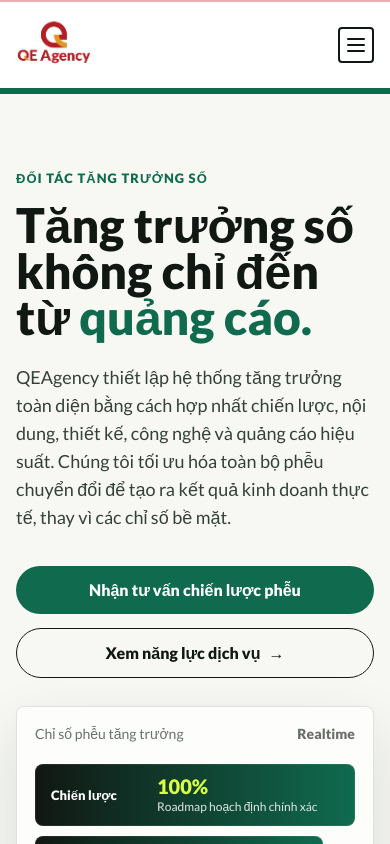
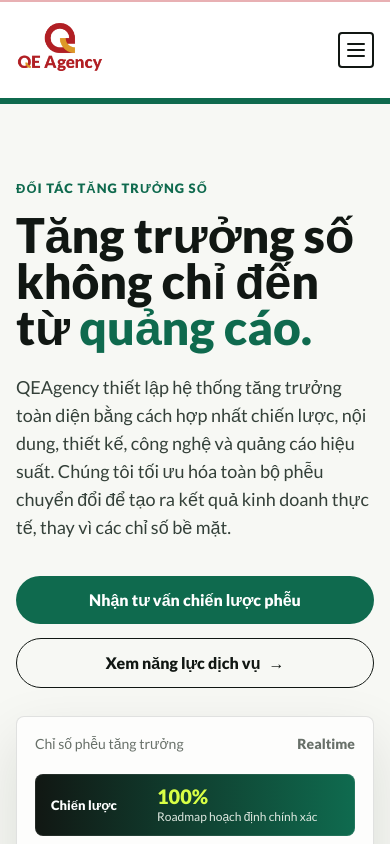
Before and after one commit to khannguyenvan23/qeagencygroup, a Next.js app: page / in a window 390 px wide. Shown: the top 844 px of the page. Built offline with nearby package versions, Linux system fonts and the light colour scheme.

Commit message:
Update admin

```diff
--- a/app/SiteHeader.tsx
+++ b/app/SiteHeader.tsx
@@ -23,7 +23,7 @@ export function SiteHeader() {
             alt="QEAgency"
             className="brand-logo"
             priority
-            style={{ width: 92, height: 92 }}
+            style={{ width: 118, height: 118 }}
           />
         </Link>
         <nav className="nav-links" aria-label="Main navigation">
--- a/app/globals.css
+++ b/app/globals.css
@@ -656,11 +656,11 @@ a {
 
 .header-inner {
   display: grid;
-  grid-template-columns: 170px minmax(0, 1fr) 100px;
+  grid-template-columns: 210px minmax(0, 1fr) 100px;
   align-items: center;
   gap: clamp(18px, 2.2vw, 36px);
   max-width: 1440px;
-  min-height: 92px;
+  min-height: 116px;
   margin: 0 auto;
   padding: 0 clamp(20px, 4vw, 54px);
 }
@@ -675,8 +675,8 @@ a {
 }
 
 .brand-logo {
-  width: 92px;
-  height: 92px;
+  width: 118px;
+  height: 118px;
   flex: 0 0 auto;
   object-fit: contain;
   object-position: center;
@@ -3468,7 +3468,7 @@ h1 {
   }
 
   .header-inner {
-    min-height: 86px;
+    min-height: 96px;
     padding-inline: 16px;
   }
 
@@ -3477,8 +3477,8 @@ h1 {
   }
 
   .brand-logo {
-    width: 76px !important;
-    height: 76px !important;
+    width: 88px !important;
+    height: 88px !important;
   }
 
   .header-cta {
```
